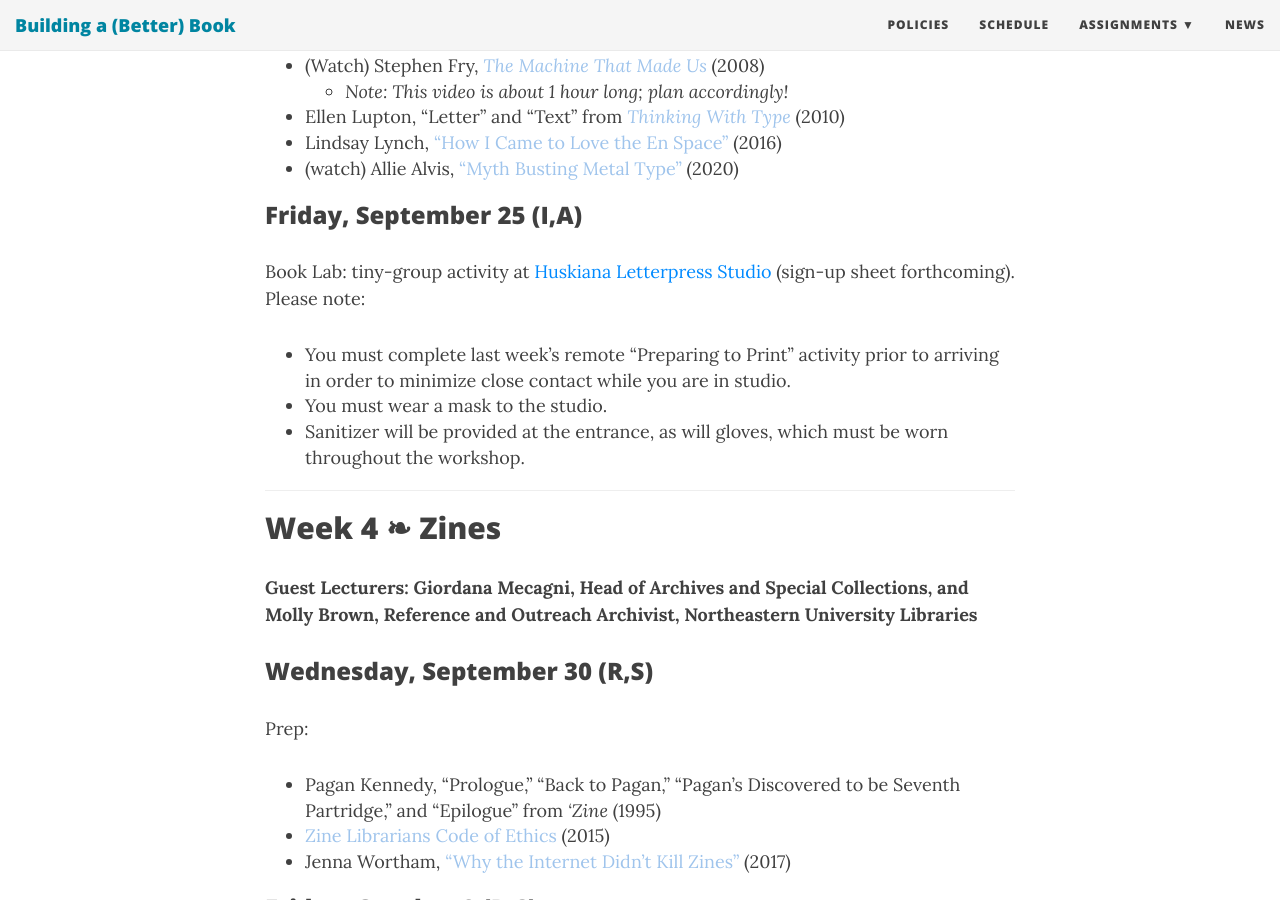
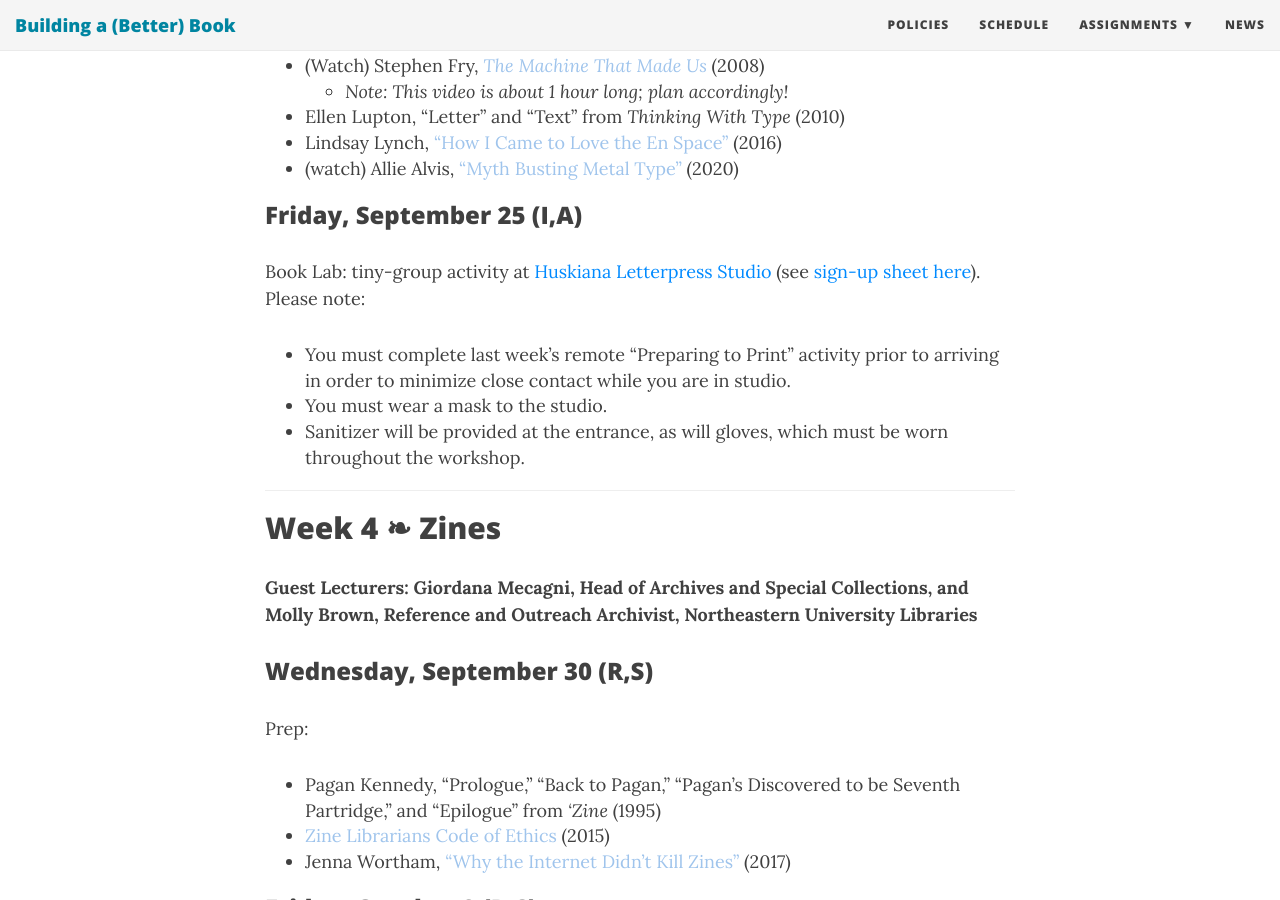
Before and after one commit to rccordell/f20bbb, a Jekyll site: the page built from schedule.md, in a window 1280 px wide and 900 px high, scrolled down 3837 px. Built offline with Jekyll 4.4.1, drawn with Linux system fonts in a browser that asks for light colours; nearby versions of some CDN libraries; some web fonts are replaced.

Commit message:
remove bad link

```diff
--- a/schedule.md
+++ b/schedule.md
@@ -90,13 +90,13 @@ Prep:
 
 + (Watch) Stephen Fry, [*The Machine That Made Us*](http://www.veoh.com/watch/v18714625RMJnrG8x) (2008)
 	+ *Note: This video is about 1 hour long; plan accordingly!*
-+ Ellen Lupton, "Letter" and "Text" from [*Thinking With Type*](https://northeastern.alma.exlibrisgroup.com/leganto/public/01NEU_INST/citation/9502618350001401?auth=SAML) (2010)
++ Ellen Lupton, "Letter" and "Text" from *Thinking With Type* (2010)
 + Lindsay Lynch, ["How I Came to Love the En Space"](http://www.theatlantic.com/technology/archive/2016/09/how-i-came-to-love-the-en-space/499337/) (2016)
 + (watch) Allie Alvis, ["Myth Busting Metal Type"](https://www.youtube.com/watch?v=oBZF4dpnCLI) (2020)
 
 ### Friday, September 25 (I,A)
 
-Book Lab: tiny-group activity at [Huskiana Letterpress Studio](https://web.northeastern.edu/huskiana/) (sign-up sheet forthcoming). Please note:
+Book Lab: tiny-group activity at [Huskiana Letterpress Studio](https://web.northeastern.edu/huskiana/) (see [sign-up sheet here](https://docs.google.com/spreadsheets/d/17QxSFyyknpoVT1w8hdItDjTg9BcBc83IPj6FHadptME/edit?usp=sharing)). Please note:
 
 + You must complete last week's remote "Preparing to Print" activity prior to arriving in order to minimize close contact while you are in studio.
 + You must wear a mask to the studio.
```
